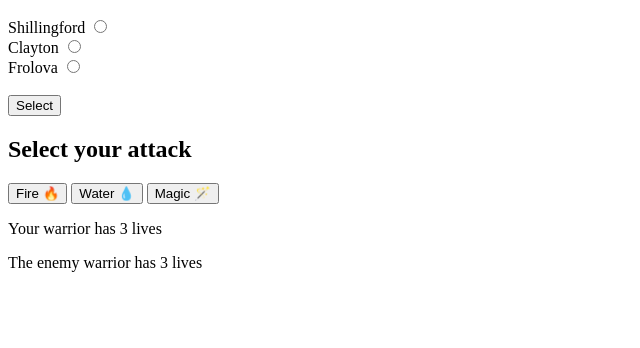
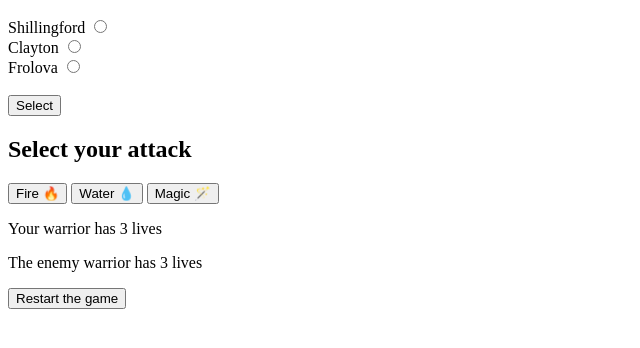
Before and after one commit to JohnCardonaC/combat-game, a plain HTML site: page index.html in a window 1280 px wide. Shown: the part 110-458 px from the top of the page, without its empty margins (0-640 px from the left). Drawn offline with Linux system fonts and the light colour scheme.

Commit message:
Hiding sections in game progress

```diff
--- a/index.html
+++ b/index.html
@@ -47,8 +47,8 @@
     <section id="messages">
     </section>
 
-    <section style="display: none" id="button-restart">
-        <button>Restart the game</button>
+    <section id="restart">
+        <button id="button-restart">Restart the game</button>
     </section>
 </body>
 </html>
```
